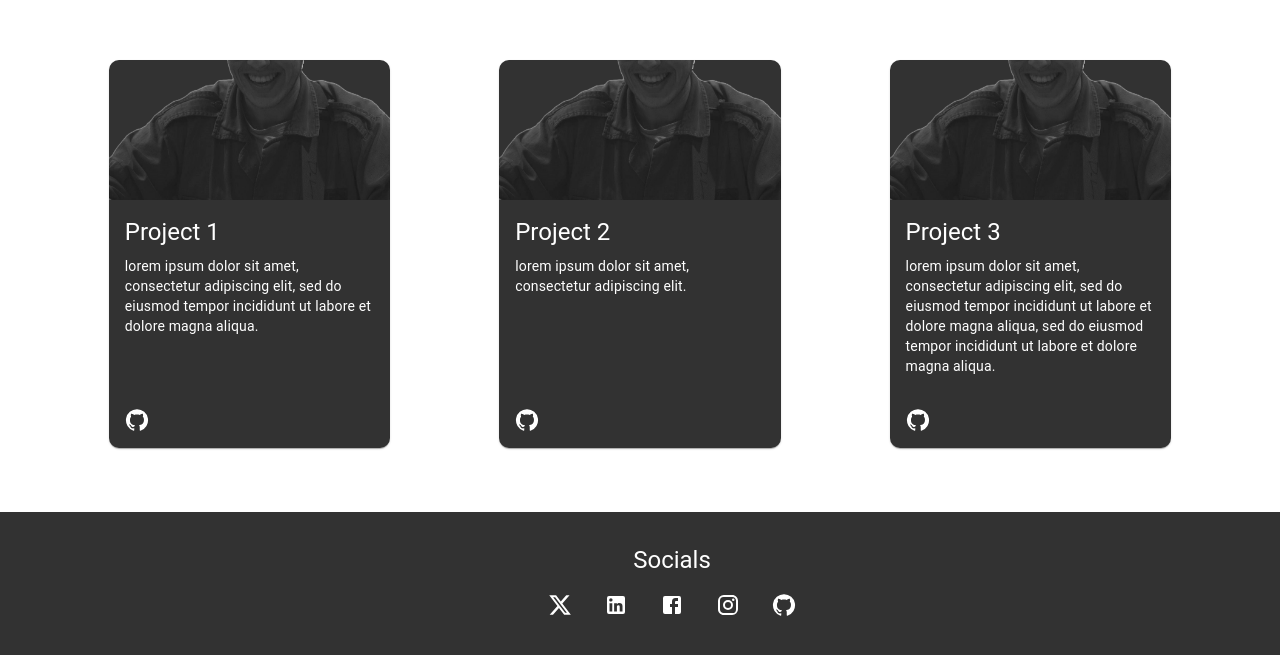
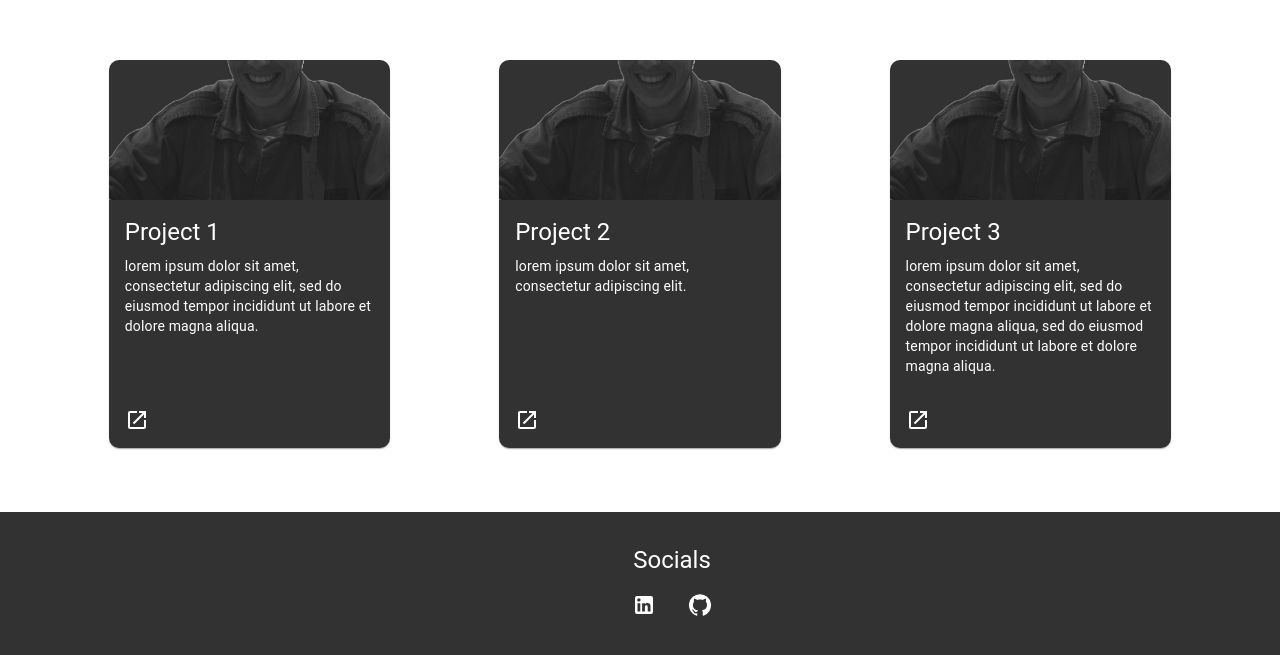
Before and after one commit to BlobDylan/pfolio, a React (Vite) app: page /pfolio/ in a window 1280 px wide. Shown: the part 2469-3124 px from the top of the page. Built offline with nearby package versions, Linux system fonts and the light colour scheme.

Commit message:
added social links

```diff
--- a/src/components/Footer/Footer.jsx
+++ b/src/components/Footer/Footer.jsx
@@ -33,15 +33,7 @@ export default function Footer() {
         <SocialIcons>
           <IconButton
             component="a"
-            href="https://www.X.com"
-            target="_blank"
-            rel="noopener noreferrer"
-          >
-            <XIcon sx={{ color: "#ffffff" }} />
-          </IconButton>
-          <IconButton
-            component="a"
-            href="https://www.linkedin.com"
+            href="https://www.linkedin.com/in/dylan-lewis-989955279/"
             target="_blank"
             rel="noopener noreferrer"
           >
@@ -49,23 +41,7 @@ export default function Footer() {
           </IconButton>
           <IconButton
             component="a"
-            href="https://www.facebook.com"
-            target="_blank"
-            rel="noopener noreferrer"
-          >
-            <FacebookIcon sx={{ color: "#ffffff" }} />
-          </IconButton>
-          <IconButton
-            component="a"
-            href="https://www.instagram.com"
-            target="_blank"
-            rel="noopener noreferrer"
-          >
-            <InstagramIcon sx={{ color: "#ffffff" }} />
-          </IconButton>
-          <IconButton
-            component="a"
-            href="https://www.github.com"
+            href="https://github.com/BlobDylan"
             target="_blank"
             rel="noopener noreferrer"
           >
--- a/src/components/Projects/ProjectCard.jsx
+++ b/src/components/Projects/ProjectCard.jsx
@@ -7,7 +7,7 @@ import {
   Typography,
 } from "@mui/material";
 
-import GitHubIcon from "@mui/icons-material/GitHub";
+import OpenInNewIcon from "@mui/icons-material/OpenInNew";
 
 function ProjectCard({ title, description, image }) {
   return (
@@ -44,7 +44,7 @@ function ProjectCard({ title, description, image }) {
       </CardContent>
       <CardActions>
         <IconButton>
-          <GitHubIcon sx={{ color: "#ffffff" }} />
+          <OpenInNewIcon sx={{ color: "#ffffff" }} />
         </IconButton>
       </CardActions>
     </Card>
```
